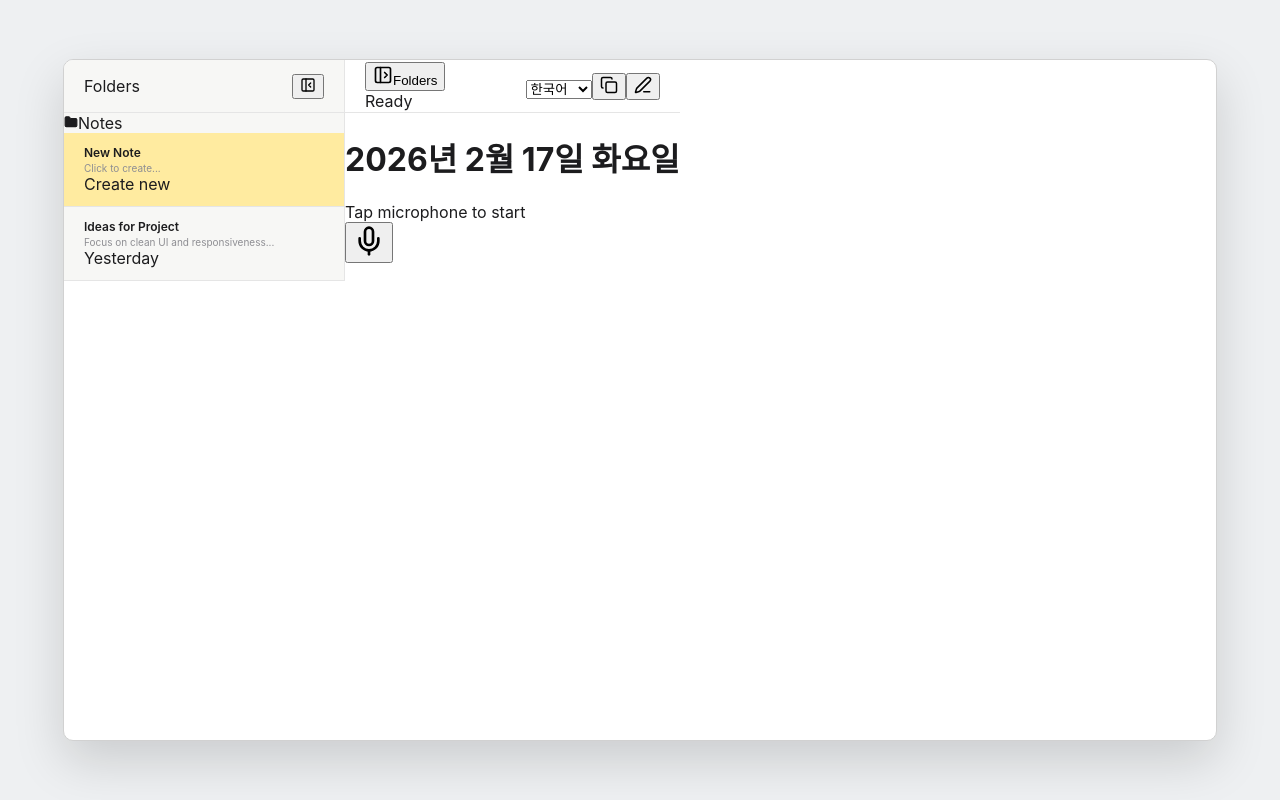
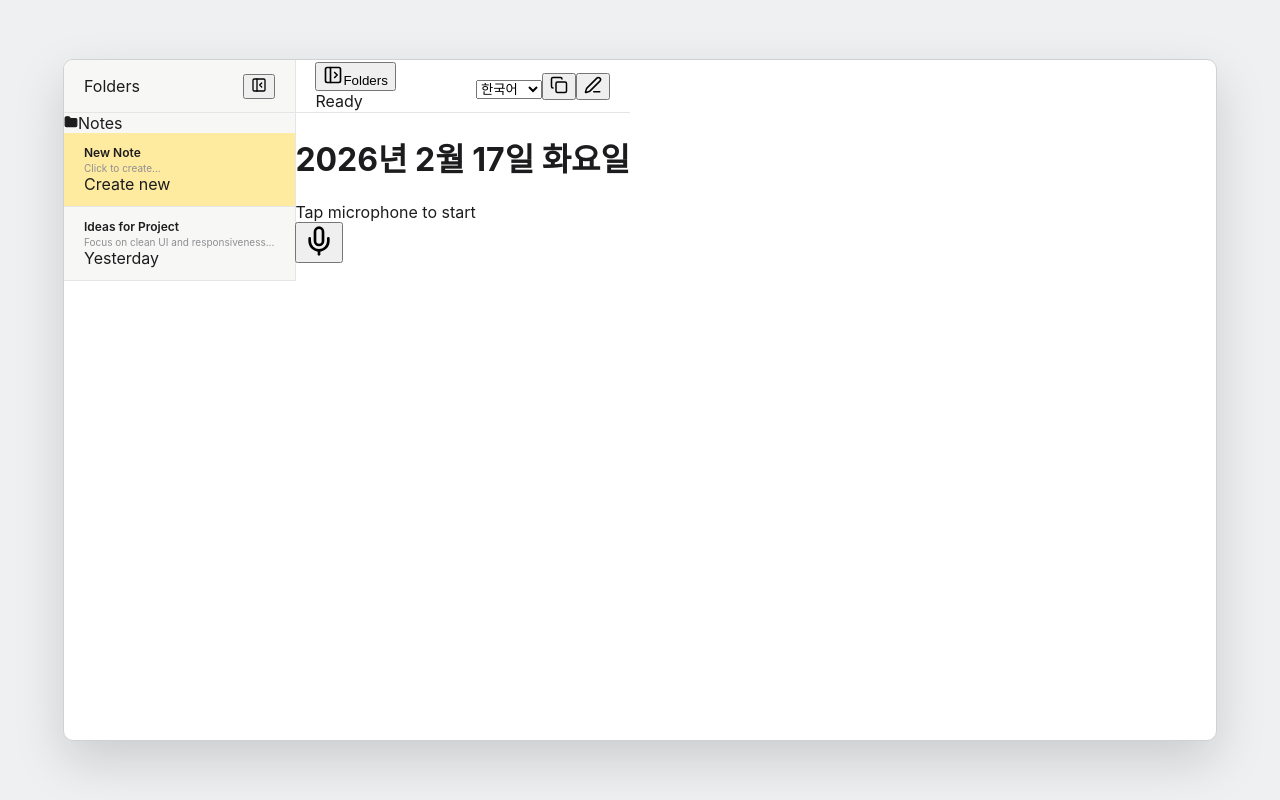
Before and after one commit to artcoding011-art/voice-to-text-app, a React (Vite) app: page / in a window 1280 px wide. Built offline with nearby package versions, Linux system fonts and the light colour scheme; a web font is replaced by a local one.

Commit message:
Fix: Sidebar visibility on mobile (Remove hidden class and fixed width)

```diff
--- a/src/components/Sidebar.jsx
+++ b/src/components/Sidebar.jsx
@@ -3,7 +3,7 @@ import { Folder, PanelLeftClose } from 'lucide-react';
 
 const Sidebar = ({ history, selectedNote, onSelectNote, onNewNote, transcript, onToggle }) => {
     return (
-        <div className="sidebar hidden md:flex h-full flex-col">
+        <div className="sidebar flex h-full flex-col w-full">
             <div className="toolbar bg-[#f7f7f5] flex items-center justify-between px-4 font-semibold text-[11px] text-gray-600 border-b border-[#e5e5e5] shrink-0">
                 <span className="flex-1 text-center ml-6">Folders</span>
                 <button
--- a/src/index.css
+++ b/src/index.css
@@ -47,7 +47,7 @@ body {
 }
 
 .sidebar {
-  width: 280px;
+  width: 100%;
   background-color: var(--sidebar-bg);
   border-right: 1px solid var(--separator-color);
   display: flex;
```
